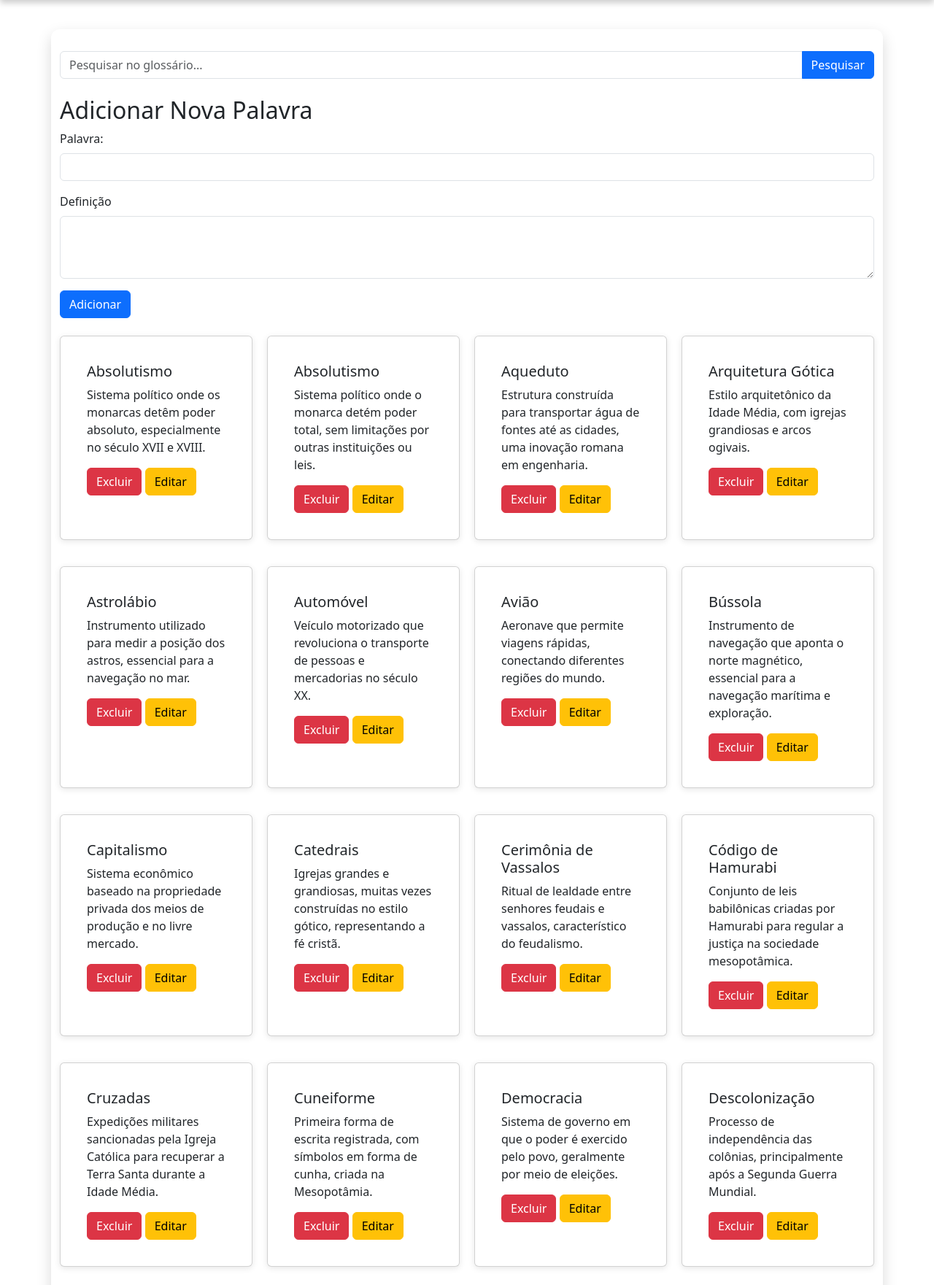
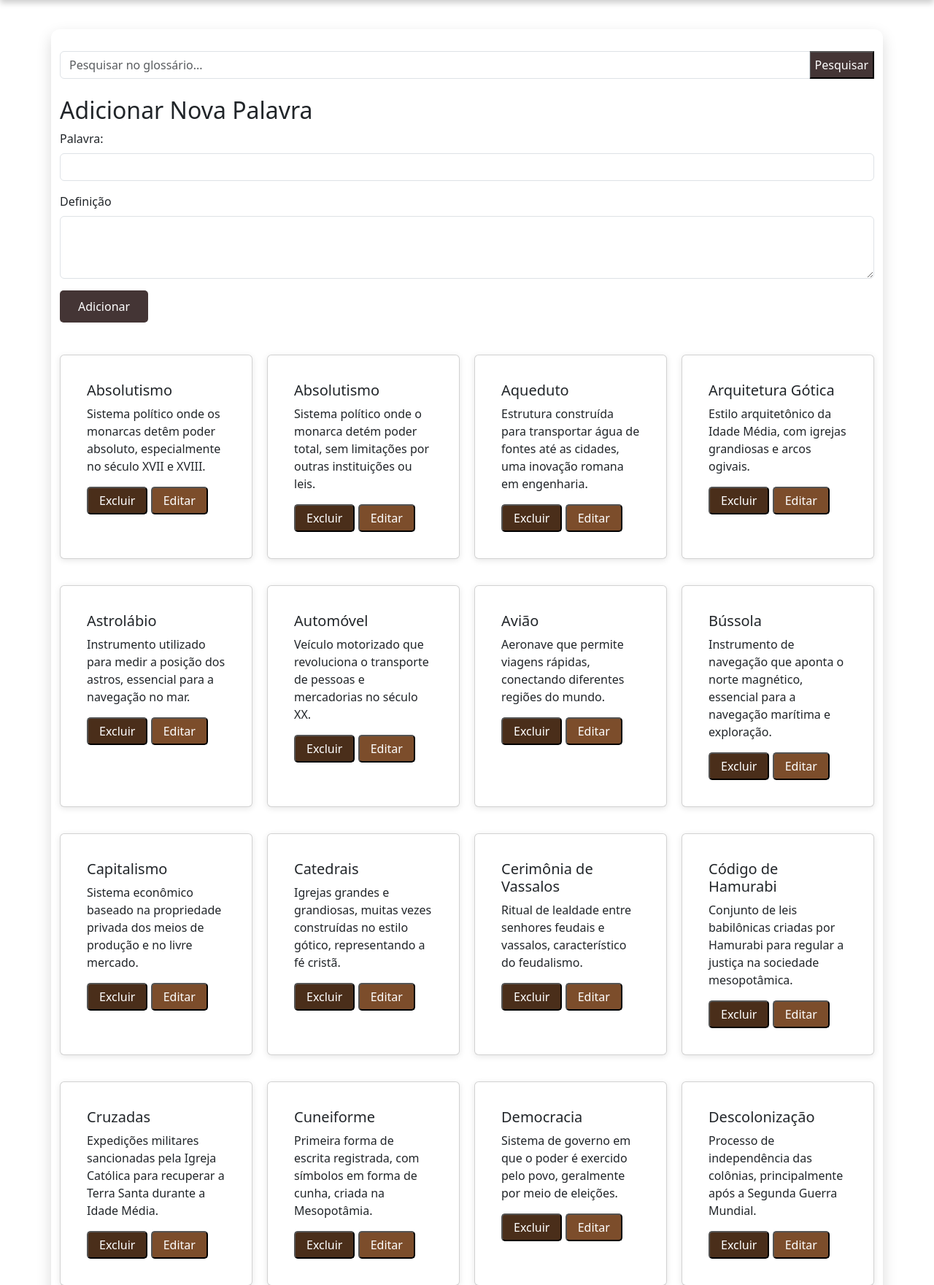
Before and after one commit to juliafortunat24/projeto_de_historia, a PHP site: page /paginas/glossario.php in a window 1280 px wide. Shown: the part 246-2007 px from the top of the page at 73% size. Run offline with PHP 8.4, Linux system fonts and the light colour scheme; a user stored in the database is signed in; data comes from the database, SQL or seed files in the repository.

Commit message:
commit glossario julia

```diff
--- a/css/glossario.css
+++ b/css/glossario.css
@@ -1,104 +1,136 @@
 body {
-    font-family: 'Georgia', serif; /* Fonte clássica para uma aparência histórica */
-    background-color: #faf3e0; /* Fundo suave em tom creme */
-    color: #3d3d3d; /* Cor do texto mais escura para legibilidade */
+    font-family: 'Georgia', serif;
+    background-color: #faf3e0;
+    color: #3d3d3d;
     margin: 0;
     padding: 0;
 }
 
 header {
-    background-color: #4b3d3d; /* Cor escura para o cabeçalho */
-    color: #f8f8f8; /* Texto claro */
-    padding: 40px 0; /* Aumentar o padding para um cabeçalho mais espaçoso */
+    background-color: #4b3d3d;
+    color: #f8f8f8;
+    padding: 40px 0;
     text-align: center;
-    box-shadow: 0px 4px 8px rgba(0, 0, 0, 0.2); /* Sombra suave */
-    border-bottom: 4px solid #d5bca7; /* Borda inferior para separação visual */
+    box-shadow: 0px 4px 8px rgba(0, 0, 0, 0.2);
+    border-bottom: 4px solid #d5bca7;
 }
 
 header h1 {
-    font-size: 48px; /* Tamanho maior para o título */
+    font-size: 48px;
     margin: 0;
-    text-transform: uppercase; /* Letras maiúsculas para um estilo imponente */
-    letter-spacing: 3px; /* Aumentar o espaçamento entre letras */
+    text-transform: uppercase;
+    letter-spacing: 3px;
 }
 
 .container {
     max-width: 1100px;
-    margin: 40px auto; /* Espaçamento maior em cima e embaixo */
-    padding: 30px; /* Aumentar o padding interno */
-    background-color: #ffffff; /* Fundo branco para contraste */
-    box-shadow: 0px 8px 20px rgba(0, 0, 0, 0.15); /* Sombra mais profunda */
-    border-radius: 12px; /* Bordas arredondadas */
+    margin: 40px auto;
+    padding: 30px;
+    background-color: #ffffff;
+    box-shadow: 0px 8px 20px rgba(0, 0, 0, 0.15);
+    border-radius: 12px;
 }
 
-/* Seção de Introdução */
+
 .intro-section {
-    display: flex; /* Usar flexbox para disposição horizontal */
-    margin-bottom: 40px; /* Espaço abaixo da seção */
+    display: flex;
+    margin-bottom: 40px;
 }
 
 .image-container {
-    flex: 1; /* A imagem ocupará 1 parte do espaço */
-    text-align: center; /* Centralizar a imagem */
+    flex: 1;
+    text-align: center;
 }
 
 .image-container img {
-    max-width: 100%; /* Imagem responsiva */
-    height: auto; /* Manter a proporção da imagem */
-    border-radius: 8px; /* Bordas arredondadas na imagem */
-    box-shadow: 0px 4px 10px rgba(0, 0, 0, 0.2); /* Sombra suave */
+    max-width: 100%;
+    height: auto;
+    border-radius: 8px;
+    box-shadow: 0px 4px 10px rgba(0, 0, 0, 0.2);
 }
 
 .info-container {
-    flex: 2; /* Informações ocuparão 2 partes do espaço */
-    padding-left: 20px; /* Espaço à esquerda da seção de informações */
+    flex: 2;
+    padding-left: 20px;
 }
 
 h2 {
-    color: #4b3d3d; /* Título secundário em cor escura */
-    font-size: 28px; /* Tamanho maior para o título secundário */
-    margin-bottom: 15px; /* Espaçamento abaixo do título */
+    color: #4b3d3d;
+    font-size: 28px;
+    margin-bottom: 15px;
 }
 
 .cards-section {
-    display: grid; /* Usar grid para melhor controle */
-    grid-template-columns: repeat(4, 1fr); /* 4 colunas */
-    gap: 20px; /* Espaço entre os cards */
-    margin-top: 20px; /* Espaço acima da seção de cards */
+    display: grid;
+    grid-template-columns: repeat(4, 1fr);
+    gap: 20px;
+    margin-top: 20px;
 }
 
 .card {
-    background-color: #f8f8f8; /* Fundo leve para os cards */
-    padding: 20px; /* Padding interno dos cards */
-    border-radius: 8px; /* Bordas arredondadas nos cards */
-    box-shadow: 0px 2px 8px rgba(0, 0, 0, 0.1); /* Sombra suave */
-    min-height: 150px; /* Altura mínima para uniformidade */
+    background-color: #f8f8f8;
+    padding: 20px;
+    border-radius: 8px;
+    box-shadow: 0px 2px 8px rgba(0, 0, 0, 0.1);
+    min-height: 150px;
 }
 
 .card h2 {
-    font-size: 24px; /* Tamanho do título do card */
-    margin-top: 0; /* Remover margem superior */
+    font-size: 24px;
+    margin-top: 0;
+}
+.btn_add{
+    background-color: #443535;
+    color: #ffffff;
+    padding: 10px 25px;
+    border: none;
+    border-radius: 5px;
+    cursor: pointer;
+    font-size: 16px;
+    transition: background-color 0.3s;
+    margin-bottom: 20px;
+
+}
+
+.btn_excluir{
+    background-color: #4a2e1a;
+    color: #ffffff;
+    padding: 5px 15px;
+    border-radius: 5px;
+}
+.btn_editar{
+    background-color: #7c4d2b;
+    color: #ffffff;
+    padding: 5px 15px;
+    border-radius: 5px;
+
+}
+
+.btn_pesq{
+    background-color: #443535;
+    color: #ffffff;
+
 }
 
 @media (max-width: 992px) {
     .cards-section {
-        grid-template-columns: repeat(2, 1fr); /* 2 colunas em telas médias */
+        grid-template-columns: repeat(2, 1fr);
     }
 }
 
 @media (max-width: 576px) {
     .cards-section {
-        grid-template-columns: 1fr; /* 1 coluna em telas pequenas */
+        grid-template-columns: 1fr;
     }
 }
 
 footer {
-    background-color: #4b3d3d; /* Mesma cor do cabeçalho */
-    color: #f8f8f8; /* Texto claro */
+    background-color: #4b3d3d;
+    color: #f8f8f8;
     text-align: center;
-    padding: 20px 0; /* Aumentar o padding */
-    position: relative; /* Posição relativa */
+    padding: 20px 0;
+    position: relative;
     width: 100%;
     bottom: 0;
-    box-shadow: 0px -2px 10px rgba(0, 0, 0, 0.2); /* Sombra superior para o rodapé */
+    box-shadow: 0px -2px 10px rgba(0, 0, 0, 0.2);
 }
--- a/css/idadeantiga.css
+++ b/css/idadeantiga.css
@@ -7,7 +7,7 @@ body {
 }
 
 header {
-    background-color: #6d5757;
+    background-color: #413333;
     color: #f8f8f8;
     padding: 40px 0;
     text-align: center;
--- a/paginas/aluno.php
+++ b/paginas/aluno.php
@@ -30,7 +30,7 @@ if ($_SESSION['usuario_sessao']=="" && $_SESSION['tipo_sessao']=="") {
     </div>
     <div id="logout">
       <form action="../bd/logout.php">
-        <button type="submit">Sair</button>
+        <button >Sair</button>
       </form>
     </div>
   </body>
--- a/paginas/glossario.php
+++ b/paginas/glossario.php
@@ -152,7 +152,7 @@ if (isset($_SESSION['tipo_sessao'])) {
         <form method="post" action="">
             <div class="input-group">
                 <input type="text" class="form-control" name="search" placeholder="Pesquisar no glossário..." value="<?= htmlspecialchars($searchTerm) ?>">
-                <button type="submit" class="btn btn-primary">Pesquisar</button>
+                <button type="submit" class="btn_pesq">Pesquisar</button>
             </div>
         </form>
     </div>
@@ -170,7 +170,7 @@ if (isset($_SESSION['tipo_sessao'])) {
                     <label for="definition" class="form-label">Definição</label>
                     <textarea class="form-control" name="definition" id="definition" rows="3" required></textarea>
                 </div>
-                <button type="submit" class="btn btn-primary">Adicionar</button>
+                <button type="submit" class="btn_add">Adicionar</button>
             </form>
         </div>
     <?php endif; ?>
@@ -187,9 +187,9 @@ if (isset($_SESSION['tipo_sessao'])) {
                             <form method="post" action="" class="d-inline">
                                 <input type="hidden" name="action" value="delete">
                                 <input type="hidden" name="id_palavra" value="<?= $linha['id_palavra'] ?>">
-                                <button type="submit" class="btn btn-danger">Excluir</button>
+                                <button type="submit" class="btn_excluir">Excluir</button>
                             </form>
-                            <button class="btn btn-warning" onclick="fillEditForm(<?= $linha['id_palavra'] ?>, '<?= addslashes($linha['titulo']) ?>', '<?= addslashes($linha['descricao']) ?>')">Editar</button>
+                            <button class="btn_editar" onclick="fillEditForm(<?= $linha['id_palavra'] ?>, '<?= addslashes($linha['titulo']) ?>', '<?= addslashes($linha['descricao']) ?>')">Editar</button>
                         <?php endif; ?>
                     </div>
                 </div>
```
Also changed, not shown: css/aluno.css (+12 -0 lines).
